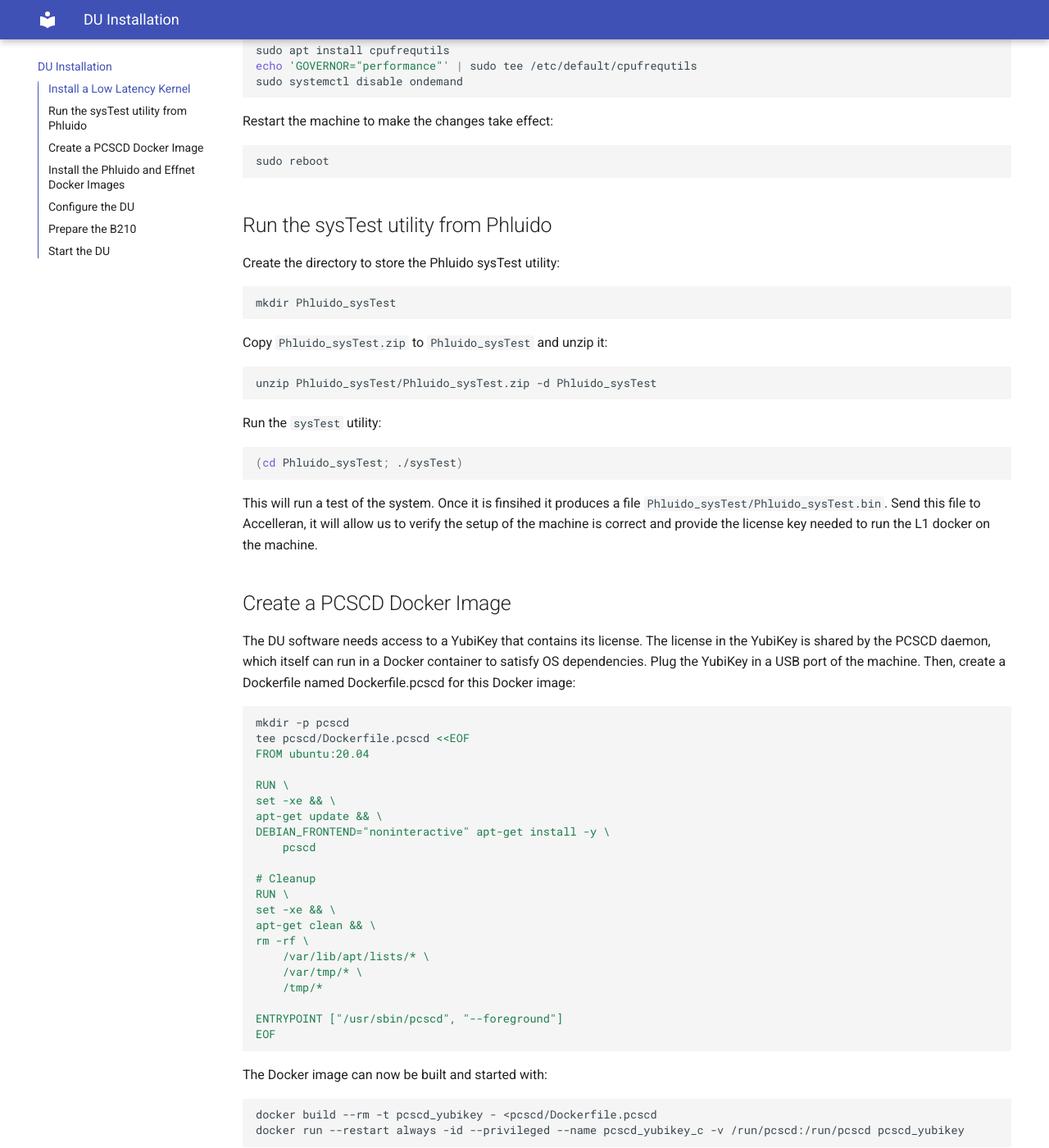
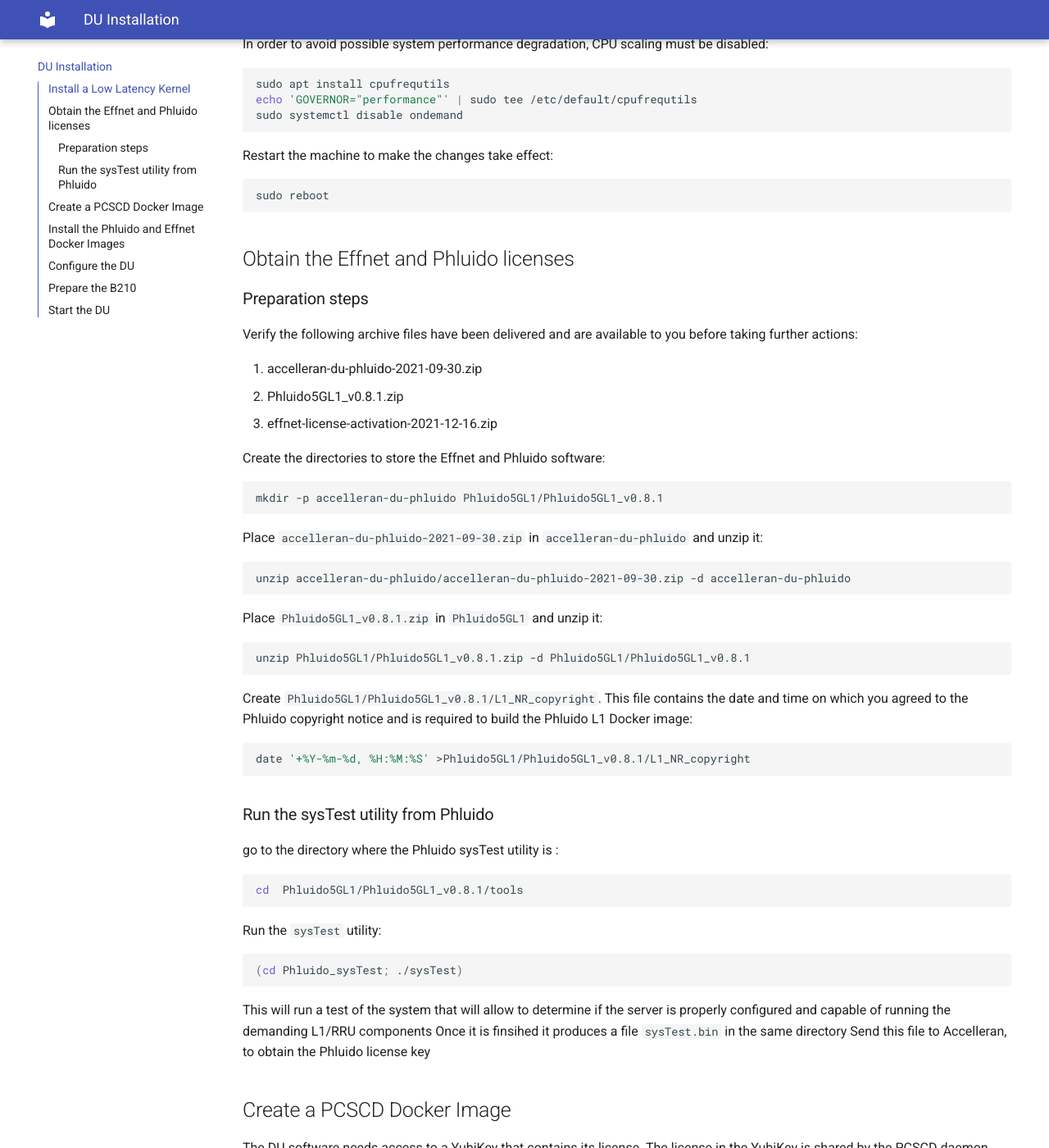
Before and after one commit to accelleran/drax-docs, an MkDocs documentation site: the page built from docs/du-install/index.md, in a window 1280 px wide and 1400 px high, scrolled down 876 px. Shown: the whole window at 82% size. Built offline with MkDocs 1.6.1 and Material for MkDocs 9.7.7, drawn with Linux system fonts in a browser that asks for light colours; the version menu is left out; some of the changed text lies outside the part shown.

Commit message:
Update index.md

````diff
--- a/docs/du-install/index.md
+++ b/docs/du-install/index.md
@@ -2,8 +2,9 @@
 
 The DU will be installed in several Docker containers that run on the host machine.
 
-This chapter assumes that Docker and docker-compose have been installed and that docker can be run without superuser privileges.
-See [the chapter on Kubernetes Installation](/drax-docs/kubernetes-install) for information on how to do this.
+**Before proceding further make sure Docker and docker-compose have been installed and that docker can be run without superuser privileges, this is a prerequisite.**
+
+See, if you didn't do it already, [the chapter on Kubernetes Installation](/drax-docs/kubernetes-install) for information on how to do this.
 
 ## Install a Low Latency Kernel
 
@@ -48,29 +49,58 @@ Restart the machine to make the changes take effect:
 sudo reboot
 ```
 
-## Run the sysTest utility from Phluido
+## Obtain the Effnet and Phluido licenses
 
-Create the directory to store the Phluido sysTest utility:
+### Preparation steps
+
+Verify the following archive files have been delivered and are available to you before taking further actions:
+
+1. accelleran-du-phluido-2021-09-30.zip
+2. Phluido5GL1_v0.8.1.zip
+3. effnet-license-activation-2021-12-16.zip
+
+Create the directories to store the Effnet and Phluido software:
 
 ``` bash
-mkdir Phluido_sysTest
+mkdir -p accelleran-du-phluido Phluido5GL1/Phluido5GL1_v0.8.1
 ```
 
-Copy `Phluido_sysTest.zip` to `Phluido_sysTest` and unzip it:
+Place `accelleran-du-phluido-2021-09-30.zip` in `accelleran-du-phluido` and unzip it:
 
 ``` bash
-unzip Phluido_sysTest/Phluido_sysTest.zip -d Phluido_sysTest
+unzip accelleran-du-phluido/accelleran-du-phluido-2021-09-30.zip -d accelleran-du-phluido
 ```
 
+Place `Phluido5GL1_v0.8.1.zip` in `Phluido5GL1` and unzip it:
+
+``` bash
+unzip Phluido5GL1/Phluido5GL1_v0.8.1.zip -d Phluido5GL1/Phluido5GL1_v0.8.1
+```
+
+Create `Phluido5GL1/Phluido5GL1_v0.8.1/L1_NR_copyright`.
+This file contains the date and time on which you agreed to the Phluido copyright notice and is required to build the Phluido L1 Docker image:
+
+``` bash
+date '+%Y-%m-%d, %H:%M:%S' >Phluido5GL1/Phluido5GL1_v0.8.1/L1_NR_copyright
+```
+
+
+### Run the sysTest utility from Phluido
+
+go to the directory where the Phluido sysTest utility is :
+
+``` bash
+cd  Phluido5GL1/Phluido5GL1_v0.8.1/tools
+```
 Run the `sysTest` utility:
 
 ``` bash
 (cd Phluido_sysTest; ./sysTest)
 ```
 
-This will run a test of the system.
-Once it is finsihed it produces a file `Phluido_sysTest/Phluido_sysTest.bin`.
-Send this file to Accelleran, it will allow us to verify the setup of the machine is correct and provide the license key needed to run the L1 docker on the machine.
+This will run a test of the system that will allow to determine if the server is properly configured and capable of running the demanding L1/RRU components
+Once it is finsihed it produces a file `sysTest.bin` in the same directory
+Send this file to Accelleran, to obtain the Phluido license key
 
 ## Create a PCSCD Docker Image
 
@@ -125,30 +155,6 @@ df4f41eb70c9        pcscd_yubikey       "/usr/sbin/pcscd --f…"   1 minute ago
 
 ## Install the Phluido and Effnet Docker Images
 
-Create the directories to store the Effnet and Phluido software:
-
-``` bash
-mkdir -p accelleran-du-phluido Phluido5GL1/Phluido5GL1_v0.8.1
-```
-
-Place `accelleran-du-phluido-2021-09-30.zip` in `accelleran-du-phluido` and unzip it:
-
-``` bash
-unzip accelleran-du-phluido/accelleran-du-phluido-2021-09-30.zip -d accelleran-du-phluido
-```
-
-Place `Phluido5GL1_v0.8.1.zip` in `Phluido5GL1` and unzip it:
-
-``` bash
-unzip Phluido5GL1/Phluido5GL1_v0.8.1.zip -d Phluido5GL1/Phluido5GL1_v0.8.1
-```
-
-Create `Phluido5GL1/Phluido5GL1_v0.8.1/L1_NR_copyright`.
-This file contains the date and time on which you agreed to the Phluido copyright notice and is required to build the Phluido L1 Docker image:
-
-``` bash
-date '+%Y-%m-%d, %H:%M:%S' >Phluido5GL1/Phluido5GL1_v0.8.1/L1_NR_copyright
-```
 
 Load the Effnet DU Docker image:
 
````
